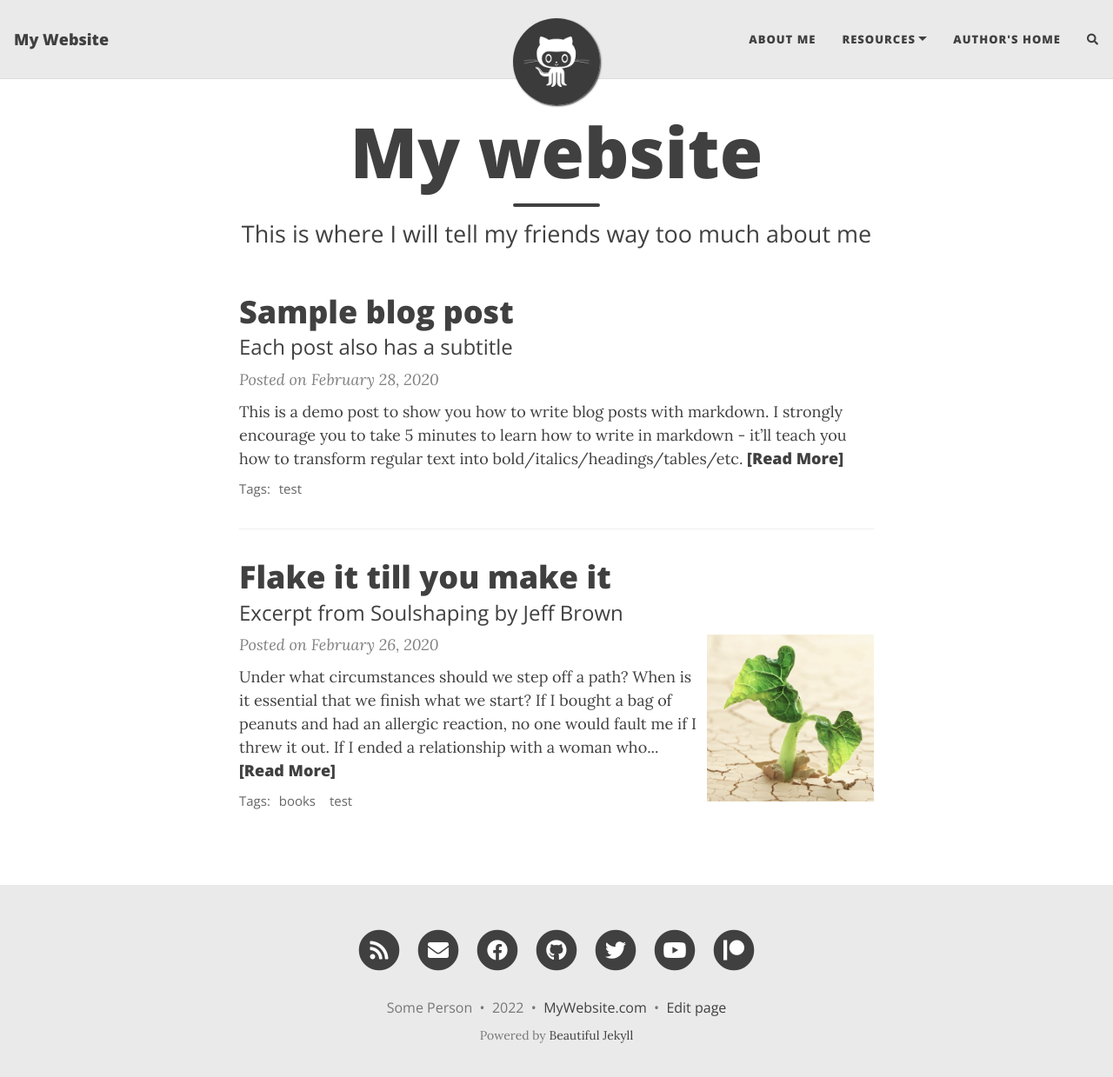
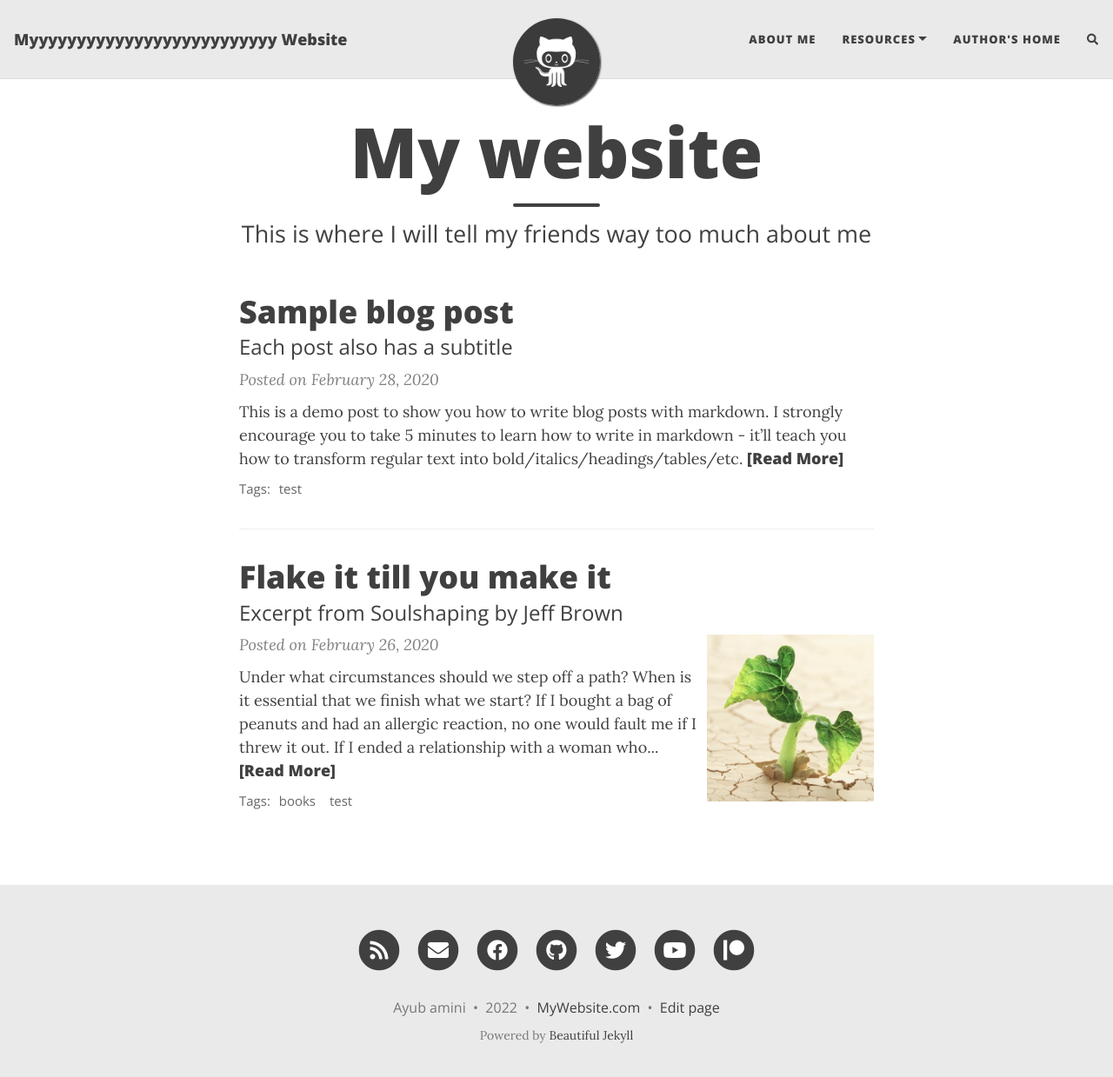
Before and after one commit to jobe1366/AYUB_AMINI.github.io, a Jekyll site: the page built from index.html, in a window 1280 px wide and 1252 px high. Shown: the top 1239 px of the window at 87% size. Built offline with Jekyll 4.4.1, drawn with Linux system fonts in a browser that asks for light colours; nearby versions of some CDN libraries; the list of posts is cut into pages by our own code; comment, search, counter and statistics services are not loaded.

Commit message:
Update _config.yml

```diff
--- a/_config.yml
+++ b/_config.yml
@@ -10,10 +10,10 @@
 ############################
 
 # Name of website
-title: My Website
+title: Myyyyyyyyyyyyyyyyyyyyyyyyyy Website
 
 # Your name to show in the footer
-author: Some Person
+author: Ayub amini
 
 ###############################################
 # --- List of links in the navigation bar --- #
```
